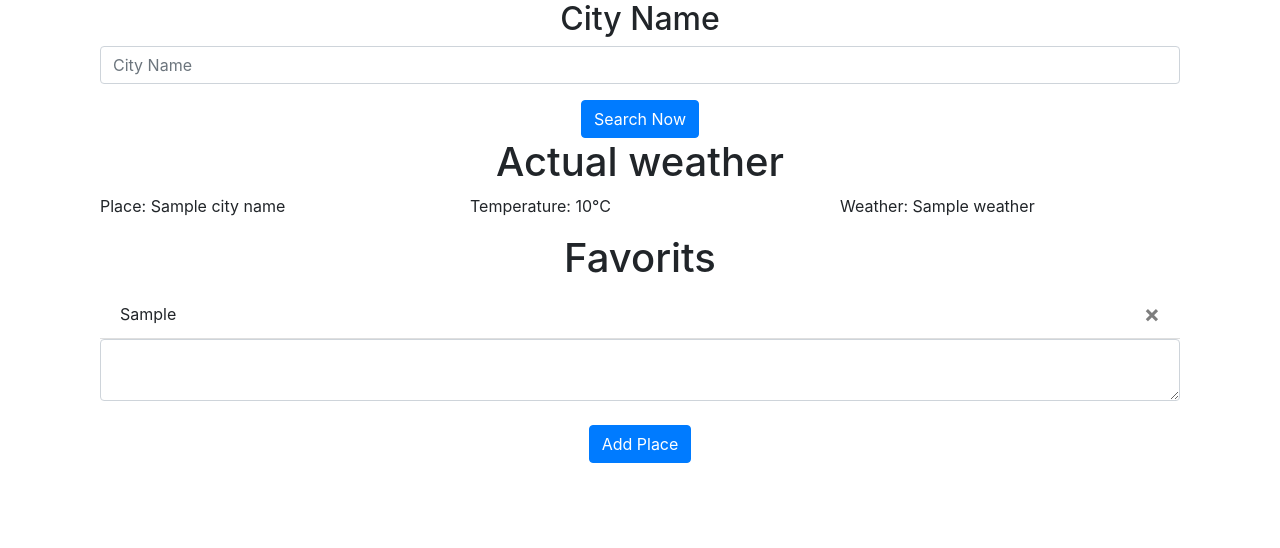
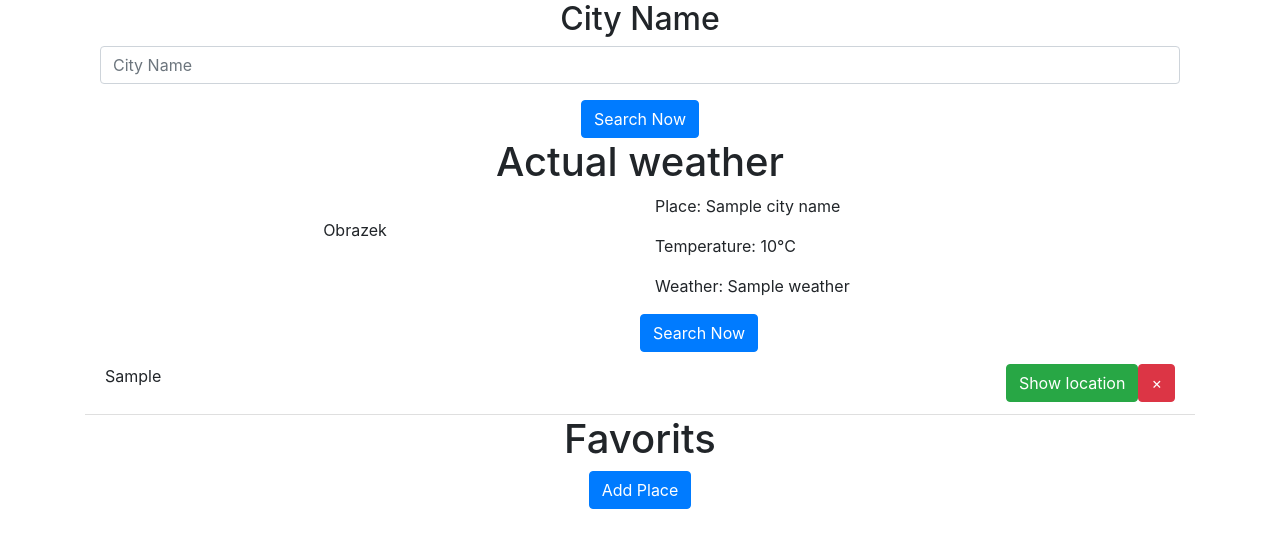
Before and after one commit to jenicekhartigu/stin2024-weatherApp, a Flask app: template website/templates/home.html in a window 1280 px wide. Shown: the part 56-604 px from the top of the page. Run offline with Flask 3, Linux system fonts and the light colour scheme; tables that the repository leaves empty hold one stand-in row (values such as "Sample post"); the template is opened without the code that fills it: values that come from a table or form of the project are taken from there, most other values are stand-ins (such as "Sample title", 1, 10 or a date in 2020); parts of the project's set-up code (start-up, migrations or seed data) failed here and were passed over; some libraries are stand-ins or nearby versions.

Commit message:
app app app

```diff
--- a/website/__init__.py
+++ b/website/__init__.py
@@ -1,9 +1,9 @@
 from flask import Flask
+import os
 from flask_login import LoginManager
 
 from flask_sqlalchemy import SQLAlchemy
-from os import path
-import os
+
 
 db = SQLAlchemy()
 DB_NAME = "database.db"
--- a/website/templates/home.html
+++ b/website/templates/home.html
@@ -1,23 +1,28 @@
 {% extends "nologpage.html" %} {% block title %}Home{% endblock %} {% block content1 %}
-
-
-    <h1 align="center">Favorits</h1>
 
     <ul class="list-group list-group-flush" id="notes">
       {% for note in user.notes %}
       <li class="list-group-item">
+        <form method="POST">
         {{ note.data }}
-        <button type="button" class="close" onClick="deleteNote({{ note.id }})">
+        <button type="button" class="btn btn-danger" style="float: right;" onClick="deleteNote({{ note.id }})">
           <span aria-hidden="true">&times;</span>
         </button>
+        <button type="button" class="btn btn-success" style="float: right;" onClick="{{ note.data }}">
+          <span aria-hidden="true">Show location</span>
+        </button>
+      </form>
       </li>
       {% endfor %}
     </ul>
+
+    {% if user.is_authenticated %}
+    <h1 align="center">Favorits</h1>
     <form method="POST">
-      <textarea name="note" id="note" class="form-control"></textarea>
-      <br />
-      <div align="center">
-        <button type="submit" class="btn btn-primary">Add Place</button>
+      <div align="center" name="note">
+        <button type="submit" value="add_place" class="btn btn-primary">Add Place</button>
       </div>
     </form>
+    {% endif %}
+
     {% endblock %}
--- a/website/templates/nologpage.html
+++ b/website/templates/nologpage.html
@@ -3,34 +3,67 @@ content%}
 
 <form class="container" method="post">
   <div class="form-group">
-    <h2 align="center"> City Name </h2> <input
+    <h2 align="center">City Name</h2>
+    <input
       type="text"
       class="form-control"
       placeholder="City Name"
-      name="name"
+      name="getMesto"
     />
   </div>
   <div align="center">
-  <button type="submit" class="btn btn-primary">Search Now</button>
+    <button type="submit" value="search_place" class="btn btn-primary">
+      Search Now
+    </button>
   </div>
 </form>
+  <h1 align="center">Actual weather</h1>
+  <div class="row">
+    <div class="col-md">
+      <div align="center" style="margin: 0 auto;" class="well">
 
-<div class="container">
-    <h1 align="center">Actual weather</h1>
+        <br />
+        Obrazek
+        <br />
 
-        <div class="row">
-          <div class="col-md-4">
+      </div>
+    </div>
+    <div class="col-md">
+      <div class="row">
+        <div class="col-md">
+          <div class="well">
             <p>Place: {{ city_name }}</p>
           </div>
-          <div class="col-md-4">
+        </div>
+
+      </div>
+      <div class="row">
+        <div class="col-md">
+          <div class="well">
             <p>Temperature: {{actual_temp}}&deg;C</p>
           </div>
-          <div class="col-md-4">
+        </div>
+
+      </div>
+      <div class="row">
+        <div class="col-md">
+          <div class="well">
             <p>Weather: {{ weather }}</p>
           </div>
         </div>
+
       </div>
+      {% if user.is_authenticated %}
+    <div class="row">
+      <button type="submit" value="search_place" class="btn btn-primary">
+        Search Now
+      </button>
+    </div>
+    {% endif %}
+    </div>
 
+  </div>
+</div>
 
 <div class="container">{% block content1 %} {% endblock %}</div>
 
```
Also changed, not shown: website/auth.py (+2 -11 lines), website/views.py (+48 -13 lines).
